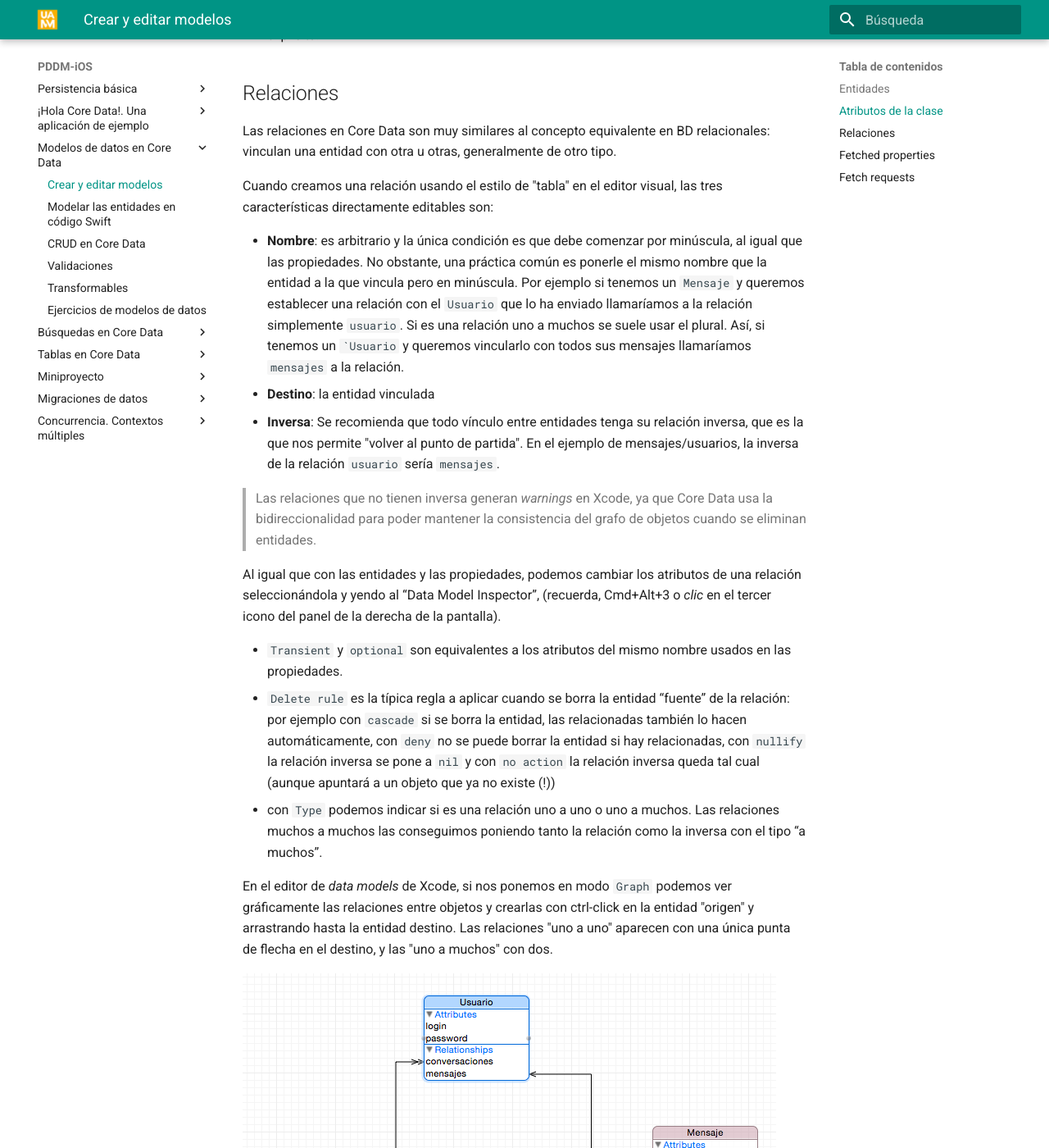
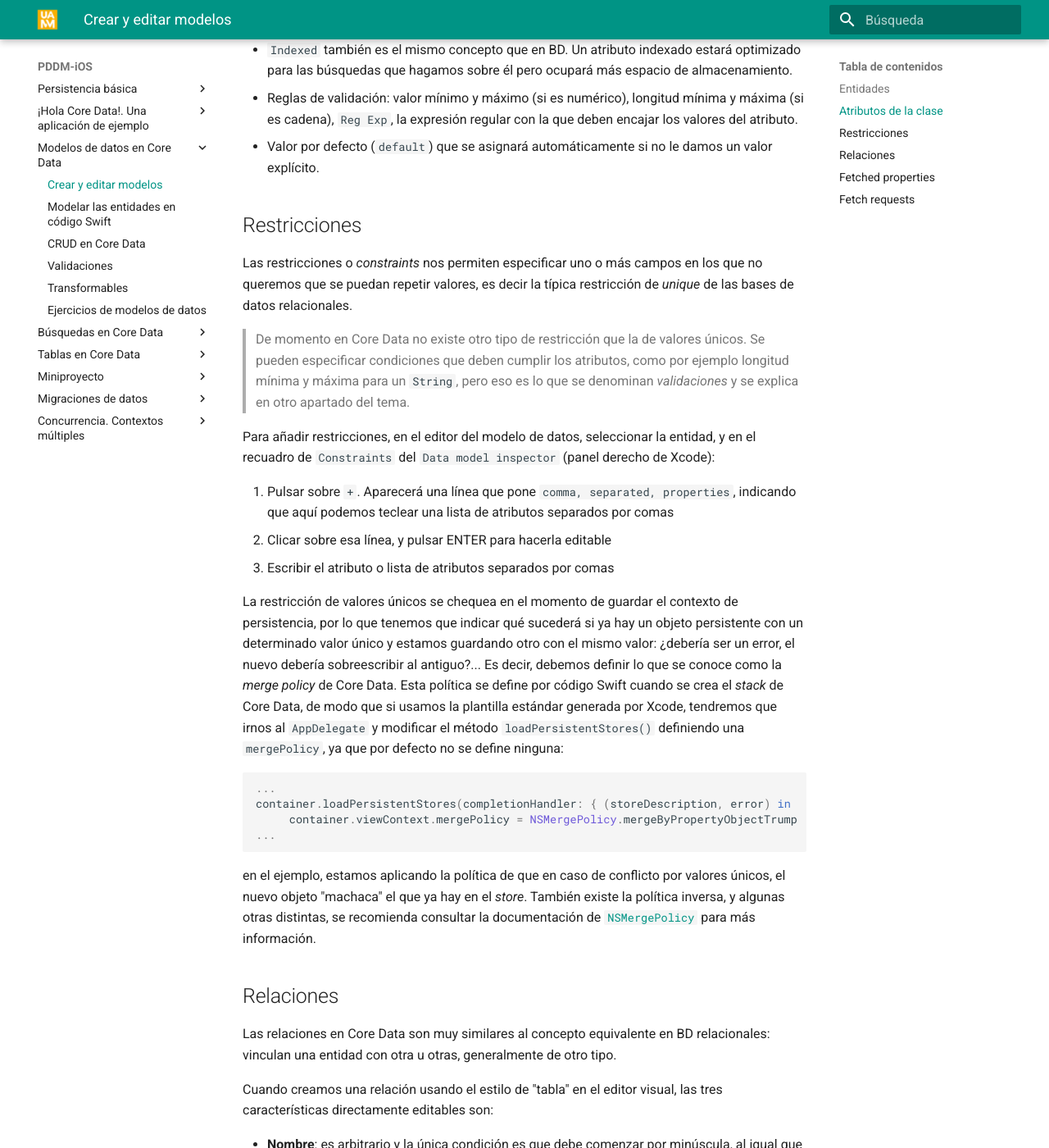
Before and after one commit to ottocol/pddm, an MkDocs documentation site: the page built from docs/cap4/4.1_crear_modelo.md, in a window 1280 px wide and 1400 px high, scrolled down 2362 px. Shown: the whole window at 82% size. Built offline with MkDocs 1.6.1 and Material for MkDocs 9.7.7, drawn with Linux system fonts in a browser that asks for light colours; some of the changed text lies outside the part shown.

Commit message:
actualizado con derived, constraints

````diff
--- a/docs/cap4/4.1_crear_modelo.md
+++ b/docs/cap4/4.1_crear_modelo.md
@@ -36,6 +36,7 @@ Además del tipo, las propiedades tienen muchas otras características. Podemos
 Veamos algunas de ellas:
 
 - `Transient` significa que no queremos que la propiedad sea persistente. Es típico de los valores que son calculados a partir de otros y que podemos volver a calcular fácilmente (por ejemplo el total de un pedido).
+- `Derived` significa que la propiedad va a ser un valor calculado a partir de otros atributos, hay una serie de primitivas que podemos aplicar, por ejemplo podemos tener un atributo que cuente la cardinalidad de una relación (ver apartado siguiente para ver cómo se modelan las relaciones), que transforme un atributo de tipo `String` a formatos como "todo mayúculas", "todo minúsculas", y alguna cosa más. Se recomienda consultar la [documentación de Apple](https://www.avanderlee.com/core-data/derived-attributes-optimise-fetch-performance/) sobre la cuestión, aunque no es demasiado detallada.
 - `Optional` es el contrario del típico "not null" de las bases de datos. Si un atributo es opcional, puede ser `nil`.
 
 > Hay que distinguir entre un atributo opcional en una entidad y una variable opcional en Swift. Que un atributo de una entidad sea no opcional significa que **en el momento de guardar el objeto en el almacenamiento persistente éste debe tener un valor no nulo** pero en memoria puede haber un intervalo de tiempo mientras vamos "rellenando" todas las propiedades en que sea `nil`. Sin embargo una variable Swift no opcional **en ningún momento** puede tener `nil`.
@@ -44,6 +45,28 @@ Veamos algunas de ellas:
 - Reglas de validación: valor mínimo y máximo (si es numérico), longitud mínima y máxima (si es cadena), `Reg Exp`, la expresión regular con la que deben encajar los valores del atributo.
 - Valor por defecto (`default`) que se asignará automáticamente si no le damos un valor explícito.
 
+## Restricciones
+
+Las restricciones o *constraints* nos permiten especificar uno o más campos en los que no  queremos que se puedan repetir valores, es decir la típica restricción de *unique* de las bases de datos relacionales.
+
+> De momento en Core Data no existe otro tipo de restricción que la de valores únicos. Se pueden especificar condiciones que deben cumplir los atributos, como por ejemplo longitud mínima y máxima para un `String`, pero eso es lo que se denominan *validaciones* y se explica en otro apartado del tema.
+
+Para añadir restricciones, en el editor del modelo de datos, seleccionar la entidad, y en el recuadro de `Constraints` del `Data model inspector` (panel derecho de Xcode):
+
+1. Pulsar sobre `+`. Aparecerá una línea que pone `comma, separated, properties`, indicando que aquí podemos teclear una lista de atributos separados por comas
+2. Clicar sobre esa línea, y pulsar ENTER para hacerla editable
+3. Escribir el atributo o lista de atributos separados por comas
+
+La restricción de valores únicos se chequea en el momento de guardar el contexto de persistencia, por lo que tenemos que indicar qué sucederá si ya hay un objeto persistente con un determinado valor único y estamos guardando otro con el mismo valor: ¿debería ser un error, el nuevo debería sobreescribir al antiguo?... Es decir, debemos definir lo que se conoce como la *merge policy* de Core Data. Esta política se define por código Swift cuando se crea el *stack* de Core Data, de modo que si usamos la plantilla estándar generada por Xcode, tendremos que irnos al `AppDelegate` y modificar el método `loadPersistentStores()` definiendo una `mergePolicy`, ya que por defecto no se define ninguna:
+
+```swift
+...
+container.loadPersistentStores(completionHandler: { (storeDescription, error) in
+     container.viewContext.mergePolicy = NSMergePolicy.mergeByPropertyObjectTrump
+...
+```
+
+en el ejemplo, estamos aplicando la política de que en caso de conflicto por valores únicos, el nuevo objeto "machaca" el que ya hay en el *store*. También existe la política inversa, y algunas otras distintas, se recomienda consultar la documentación de [`NSMergePolicy`](https://developer.apple.com/documentation/coredata/nsmergepolicy) para más información.
 
 ## Relaciones
 
````
